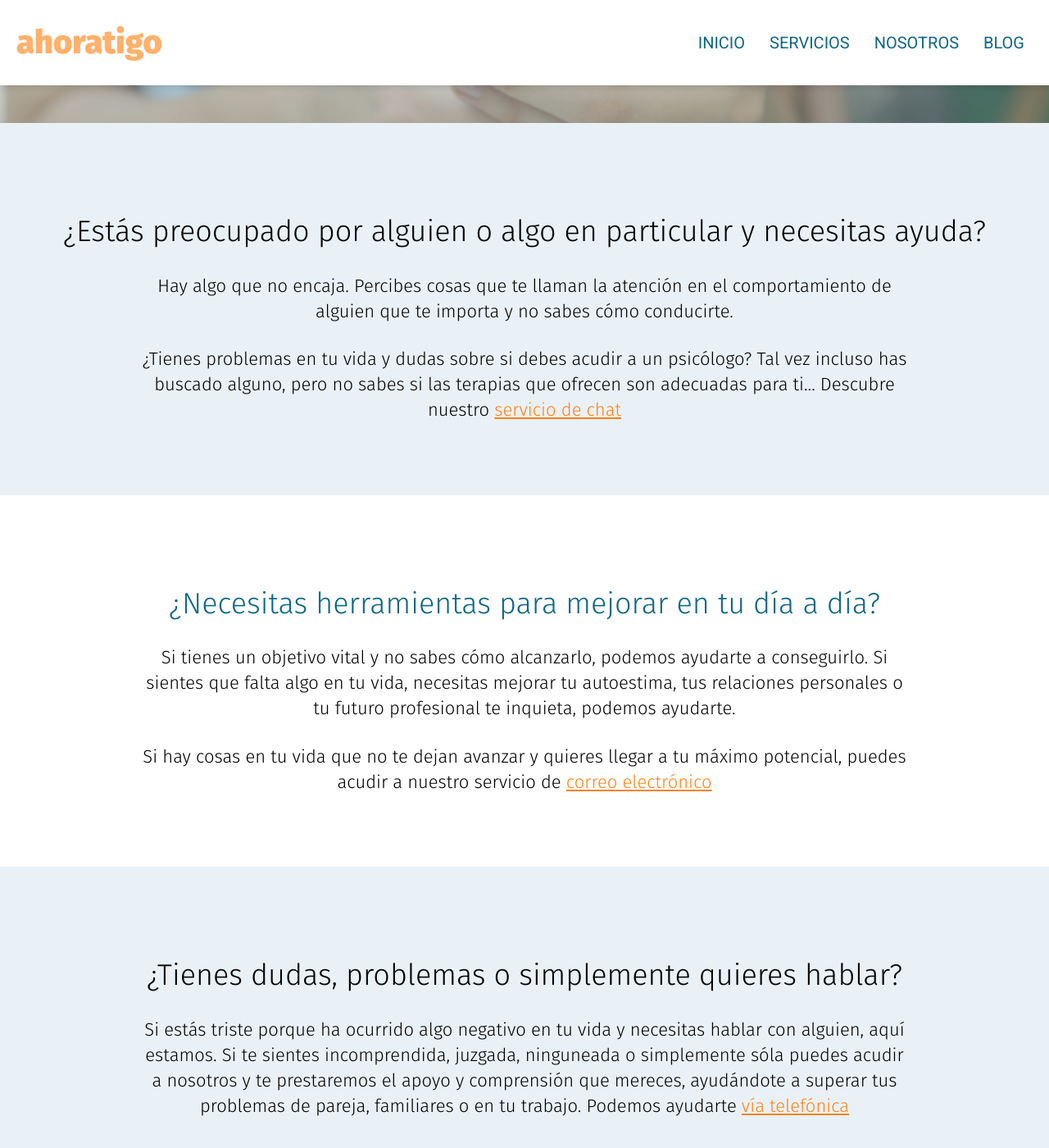
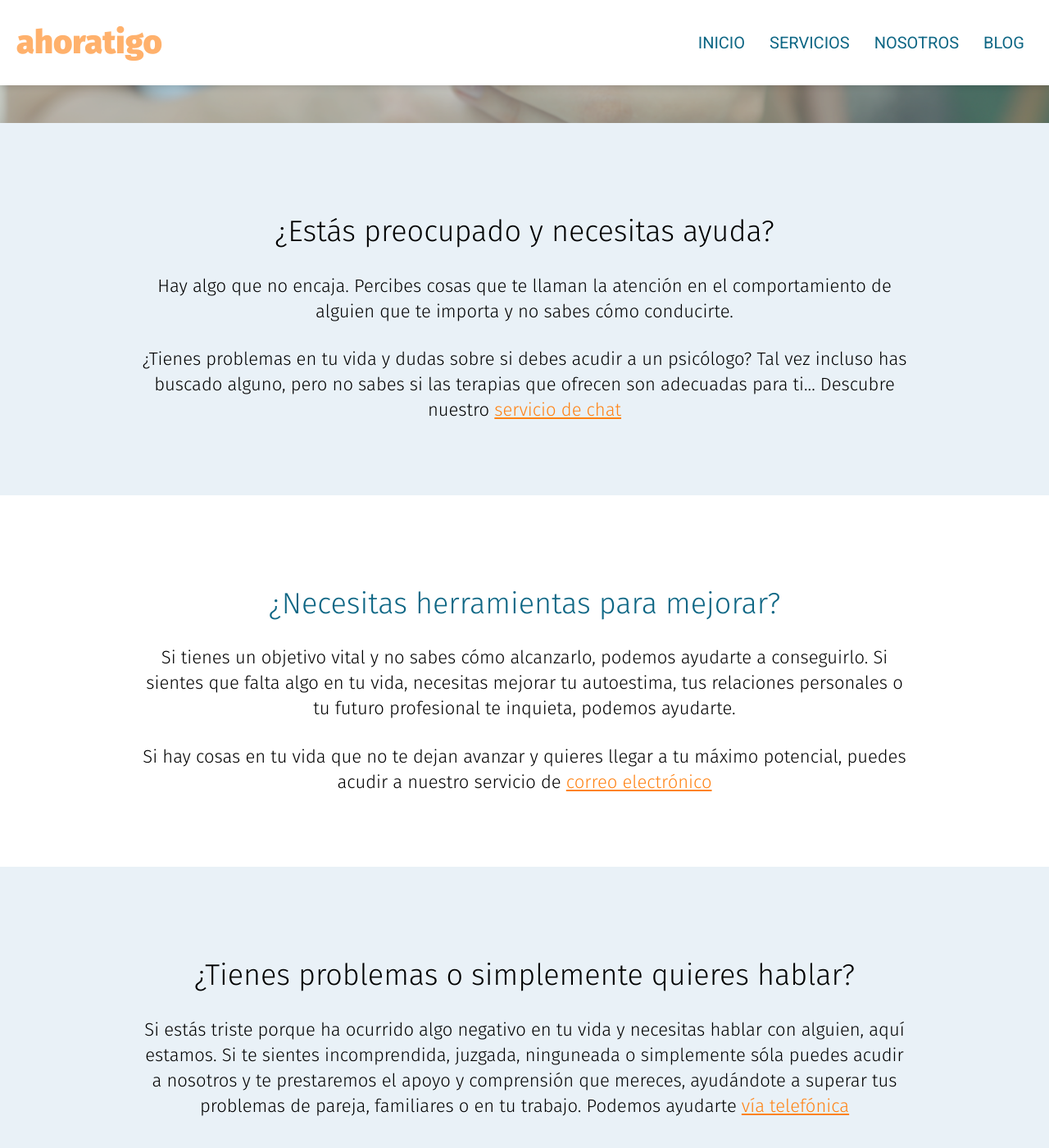
Before and after one commit to sukabal/sukabal.github.io, a Jekyll site: the page built from index.html, in a window 1280 px wide and 1400 px high, scrolled down 530 px. Shown: the whole window at 82% size. Built offline with Jekyll 4.4.1, drawn with Linux system fonts in a browser that asks for light colours.

Commit message:
style: shorter titles

```diff
--- a/index.html
+++ b/index.html
@@ -12,7 +12,7 @@ title: Bienvenido a -ahoratigo-
 
 
 <section class="band bg-light-grey">
-  <h2>¿Estás preocupado por alguien o algo en particular y necesitas ayuda?</h2>
+  <h2>¿Estás preocupado y necesitas ayuda?</h2>
   <p class="section-paragraph">Hay algo que no encaja. Percibes cosas que te llaman
     la atención en el comportamiento de alguien que te importa y no sabes cómo conducirte.
   </p>
@@ -25,7 +25,7 @@ title: Bienvenido a -ahoratigo-
 
 
 <section class="band bg-white">
-  <h2 class="color-primary">¿Necesitas herramientas para mejorar en tu día a día?</h2>
+  <h2 class="color-primary">¿Necesitas herramientas para mejorar?</h2>
   <p class="section-paragraph">Si tienes un objetivo vital y no sabes cómo alcanzarlo, podemos ayudarte a conseguirlo.
     Si sientes que falta algo en tu vida, necesitas mejorar tu autoestima,
     tus relaciones personales o tu futuro profesional te inquieta, podemos ayudarte.</p>
@@ -36,7 +36,7 @@ title: Bienvenido a -ahoratigo-
 
 
 <section class="band bg-light-grey">
-  <h2>¿Tienes dudas, problemas o simplemente quieres hablar?</h2>
+  <h2>¿Tienes problemas o simplemente quieres hablar?</h2>
   <p class="section-paragraph section-paragraph--last-paragraph">
     Si estás triste porque ha ocurrido algo negativo en tu vida y necesitas hablar con alguien, aquí estamos. Si te
     sientes incomprendida, juzgada, ninguneada o simplemente
```
